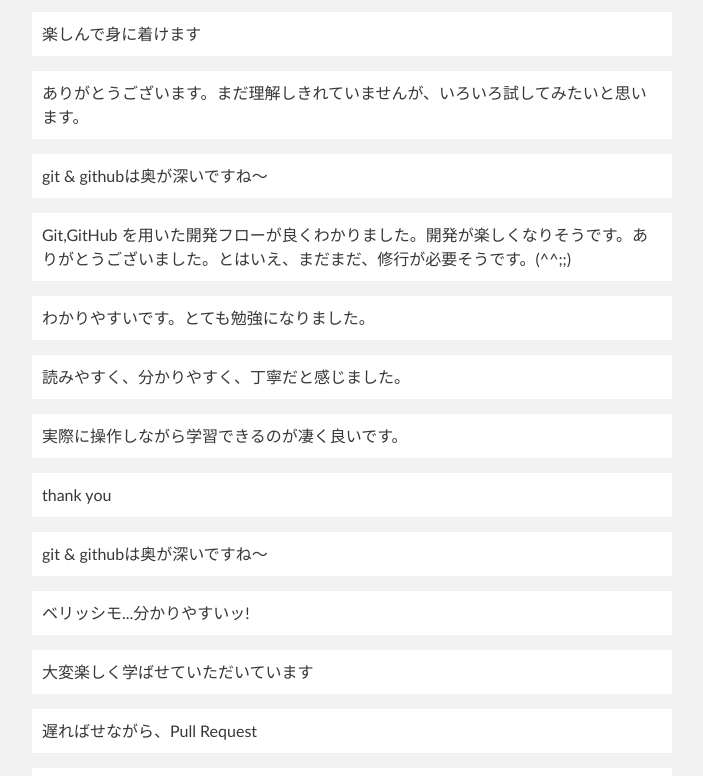
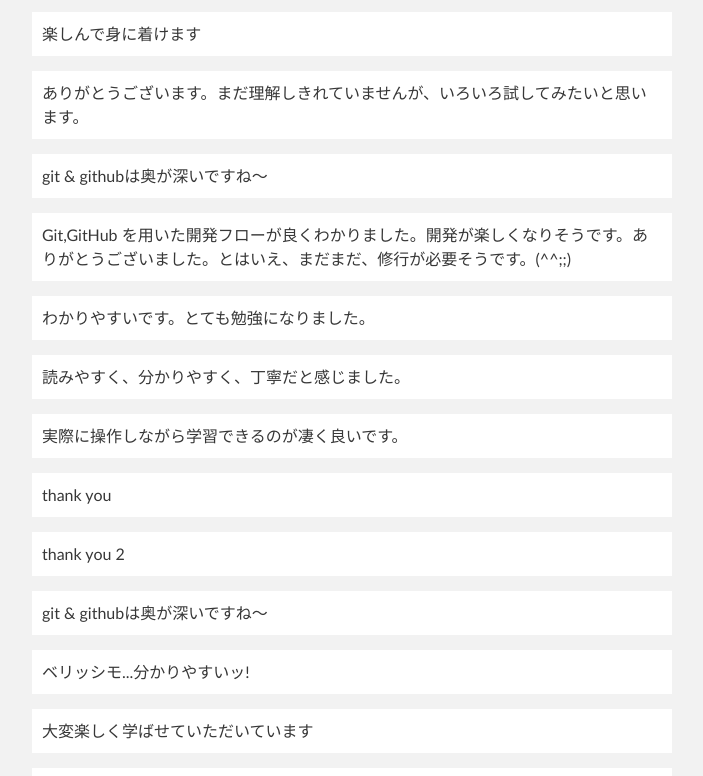
Before and after one commit to github-book/first-pr, a plain HTML site: page index.html in a window 1280 px wide. Shown: the part 2052-2828 px from the top of the page, without its empty margins (288-991 px from the left). Drawn offline with nearby package versions, Linux system fonts and the light colour scheme.

Commit message:
感想の追加2
87行目に感想を挿入した。

```diff
--- a/index.html
+++ b/index.html
@@ -84,6 +84,7 @@
 <p class="impression">読みやすく、分かりやすく、丁寧だと感じました。</p>
 <p class="impression">実際に操作しながら学習できるのが凄く良いです。</p>
 <p class="impression">thank you</p>
+<p class="impression">thank you 2</p>
 <p class="impression">git & githubは奥が深いですね～</p>
 <p class="impression">ベリッシモ...分かりやすいッ!</p>
 <p class="impression">大変楽しく学ばせていただいています</p>
```
